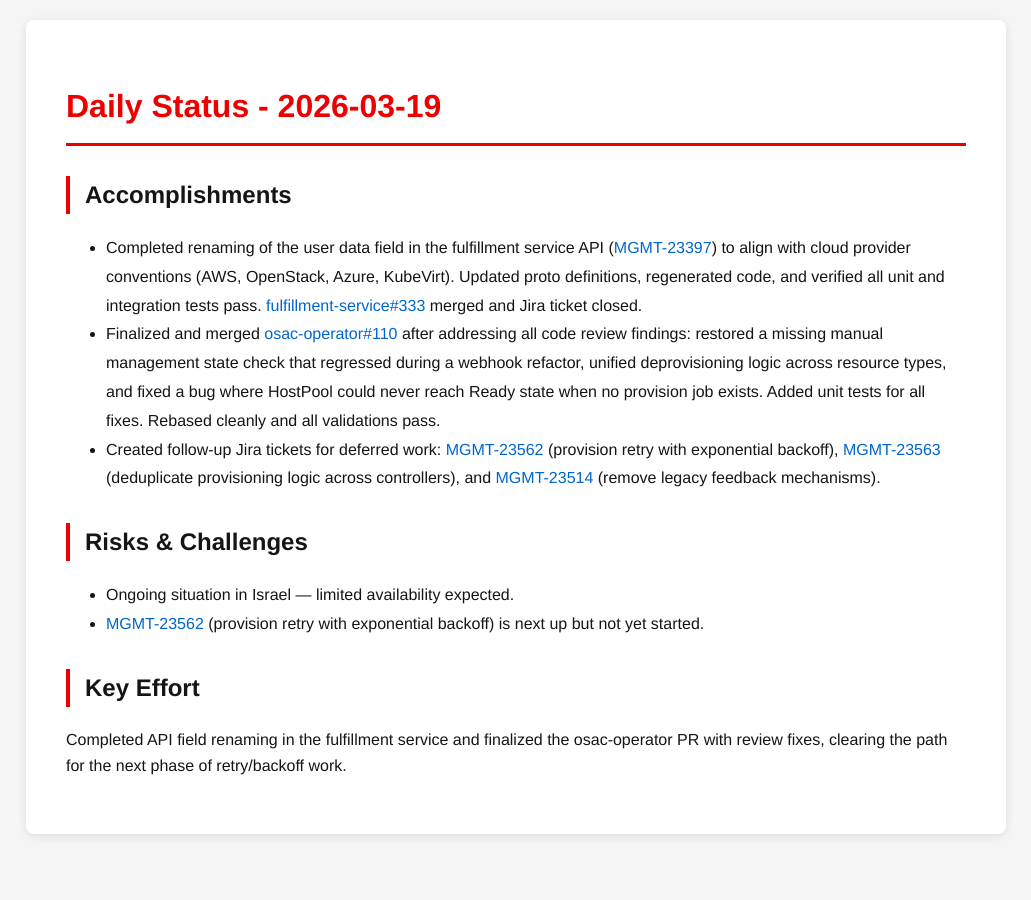
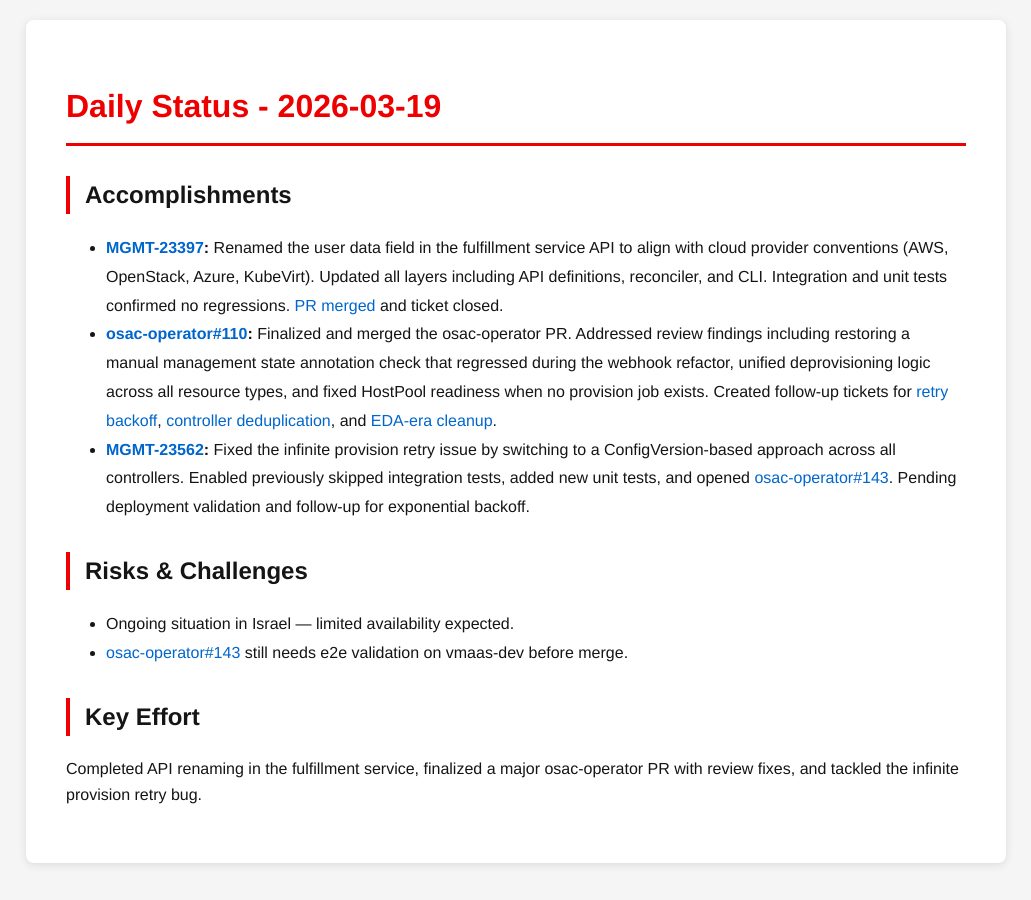
Before and after one commit to tzvatot/daily-status, a Jekyll site: the page built from 2026-03-19.md, in a window 1280 px wide. Shown: the whole page, without its empty margins (124-1155 px from the left). Built offline with Jekyll 4.4.1, drawn with Linux system fonts in a browser that asks for light colours.

Commit message:
Daily status update - 2026-03-19

```diff
--- a/2026-03-19.md
+++ b/2026-03-19.md
@@ -7,13 +7,13 @@ date: 2026-03-19
 # Daily Status - 2026-03-19
 
 ## Accomplishments
-- Completed renaming of the user data field in the fulfillment service API ([MGMT-23397](https://issues.redhat.com/browse/MGMT-23397)) to align with cloud provider conventions (AWS, OpenStack, Azure, KubeVirt). Updated proto definitions, regenerated code, and verified all unit and integration tests pass. [fulfillment-service#333](https://github.com/osac-project/fulfillment-service/pull/333) merged and Jira ticket closed.
-- Finalized and merged [osac-operator#110](https://github.com/osac-project/osac-operator/pull/110) after addressing all code review findings: restored a missing manual management state check that regressed during a webhook refactor, unified deprovisioning logic across resource types, and fixed a bug where HostPool could never reach Ready state when no provision job exists. Added unit tests for all fixes. Rebased cleanly and all validations pass.
-- Created follow-up Jira tickets for deferred work: [MGMT-23562](https://issues.redhat.com/browse/MGMT-23562) (provision retry with exponential backoff), [MGMT-23563](https://issues.redhat.com/browse/MGMT-23563) (deduplicate provisioning logic across controllers), and [MGMT-23514](https://issues.redhat.com/browse/MGMT-23514) (remove legacy feedback mechanisms).
+- **[MGMT-23397](https://issues.redhat.com/browse/MGMT-23397):** Renamed the user data field in the fulfillment service API to align with cloud provider conventions (AWS, OpenStack, Azure, KubeVirt). Updated all layers including API definitions, reconciler, and CLI. Integration and unit tests confirmed no regressions. [PR merged](https://github.com/osac-project/fulfillment-service/pull/333) and ticket closed.
+- **[osac-operator#110](https://github.com/osac-project/osac-operator/pull/110):** Finalized and merged the osac-operator PR. Addressed review findings including restoring a manual management state annotation check that regressed during the webhook refactor, unified deprovisioning logic across all resource types, and fixed HostPool readiness when no provision job exists. Created follow-up tickets for [retry backoff](https://issues.redhat.com/browse/MGMT-23562), [controller deduplication](https://issues.redhat.com/browse/MGMT-23563), and [EDA-era cleanup](https://issues.redhat.com/browse/MGMT-23514).
+- **[MGMT-23562](https://issues.redhat.com/browse/MGMT-23562):** Fixed the infinite provision retry issue by switching to a ConfigVersion-based approach across all controllers. Enabled previously skipped integration tests, added new unit tests, and opened [osac-operator#143](https://github.com/osac-project/osac-operator/pull/143). Pending deployment validation and follow-up for exponential backoff.
 
 ## Risks & Challenges
 - Ongoing situation in Israel — limited availability expected.
-- [MGMT-23562](https://issues.redhat.com/browse/MGMT-23562) (provision retry with exponential backoff) is next up but not yet started.
+- [osac-operator#143](https://github.com/osac-project/osac-operator/pull/143) still needs e2e validation on vmaas-dev before merge.
 
 ## Key Effort
-Completed API field renaming in the fulfillment service and finalized the osac-operator PR with review fixes, clearing the path for the next phase of retry/backoff work.
+Completed API renaming in the fulfillment service, finalized a major osac-operator PR with review fixes, and tackled the infinite provision retry bug.
```
